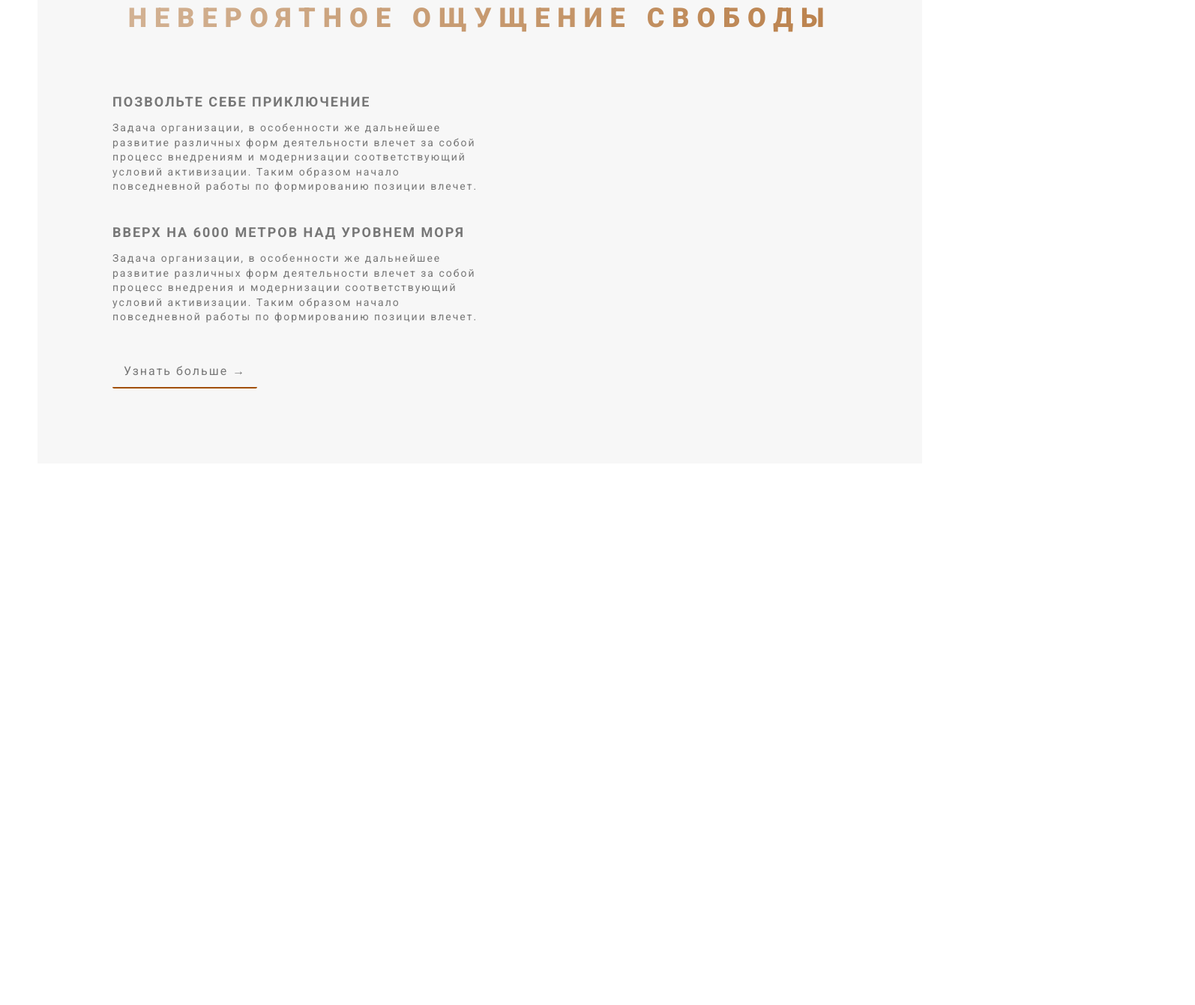
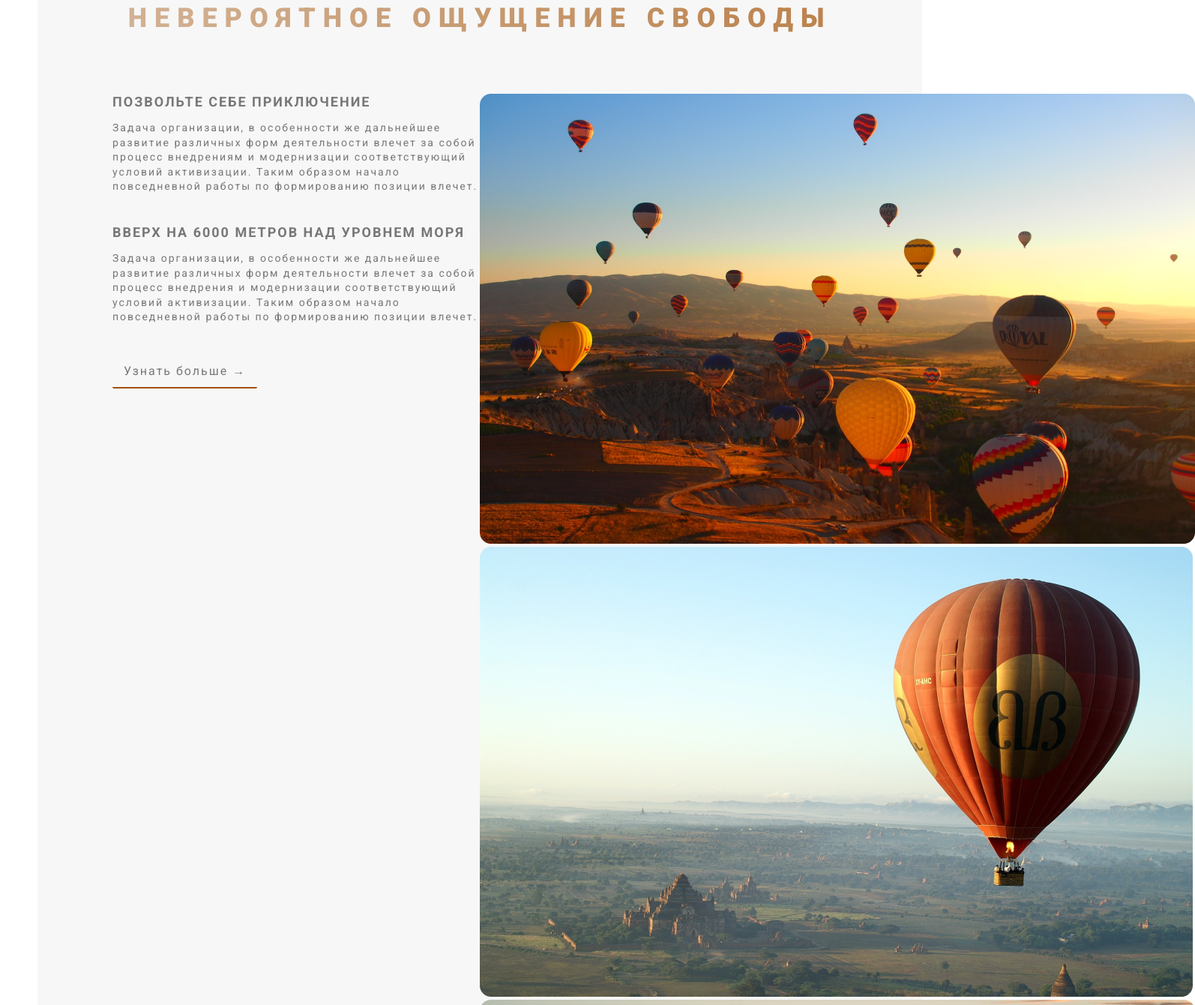
Before and after one commit to kremlevmax/baloons_project, a plain HTML site: page index.html in a window 1280 px wide. Shown: the part 907-2247 px from the top of the page at 75% size, 1594 px wide, since content can reach past the window. Before the commit the page ends 1575 px from the top, so only its background shows below. Drawn offline with Linux system fonts and the light colour scheme.

Commit message:
Add about photos

```diff
--- a/index.html
+++ b/index.html
@@ -45,10 +45,10 @@
                         <a href="#" class="btn-rct">Узнать больше &rarr;</a>
                     </div>
                     <div class="about-image-column">
-                        <div class="image-composition-container">
-                            <img src="" alt="" class="image-composition-image">
-                            <img src="" alt="" class="image-composition-image">
-                            <img src="" alt="" class="image-composition-image">
+                        <div class="image-composition">
+                            <img src="/img/photo-ballons-1.png" alt="Ballons" class="image-composition-img">
+                            <img src="/img/photo-ballons-2.png" alt="Ballons" class="image-composition-img">
+                            <img src="/img/photo-ballons-3.png" alt="Ballons" class="image-composition-img">
                         </div>
                     </div>
                 </div>
--- a/sass/layout/_about.sass
+++ b/sass/layout/_about.sass
@@ -25,6 +25,7 @@
     &:not(:last-child)
         margin-bottom: 4rem
 
-.image-composition-container
-
-.image-composition-img
+.image-composition
+    &__img
+    width: 20rem
+    cursor: pointer
```
Also changed, not shown: css/style.css, img/photo-ballons-1.png (added), img/photo-ballons-2.png (added), img/photo-ballons-3.png (added).
